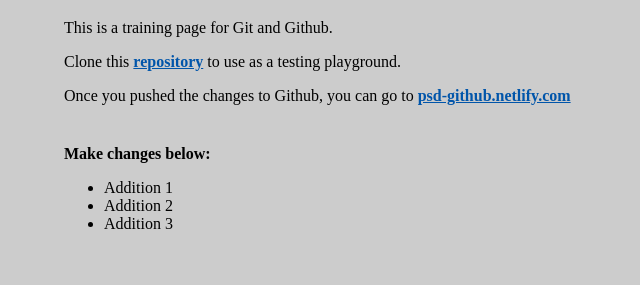
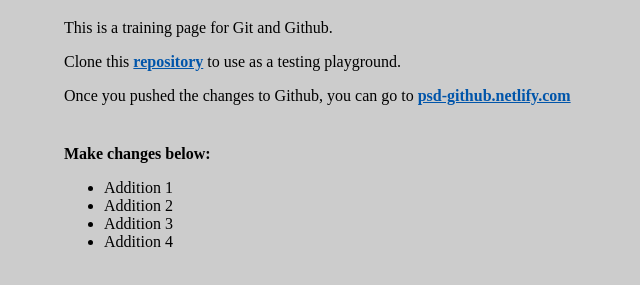
Before and after one commit to PaleBluDot/github-training, a plain HTML site: page index.html in a window 1280 px wide. Shown: the part 61-346 px from the top of the page, without its empty margins (0-640 px from the left). Drawn offline with Linux system fonts and the light colour scheme.

Commit message:
Update index.html
Addition 4

```diff
--- a/index.html
+++ b/index.html
@@ -49,6 +49,7 @@
 				<li>Addition 1</li>
 				<li>Addition 2</li>
 				<li>Addition 3</li>
+				<li>Addition 4</li>
 			</ul>
 		</section>
 	</main>
```
